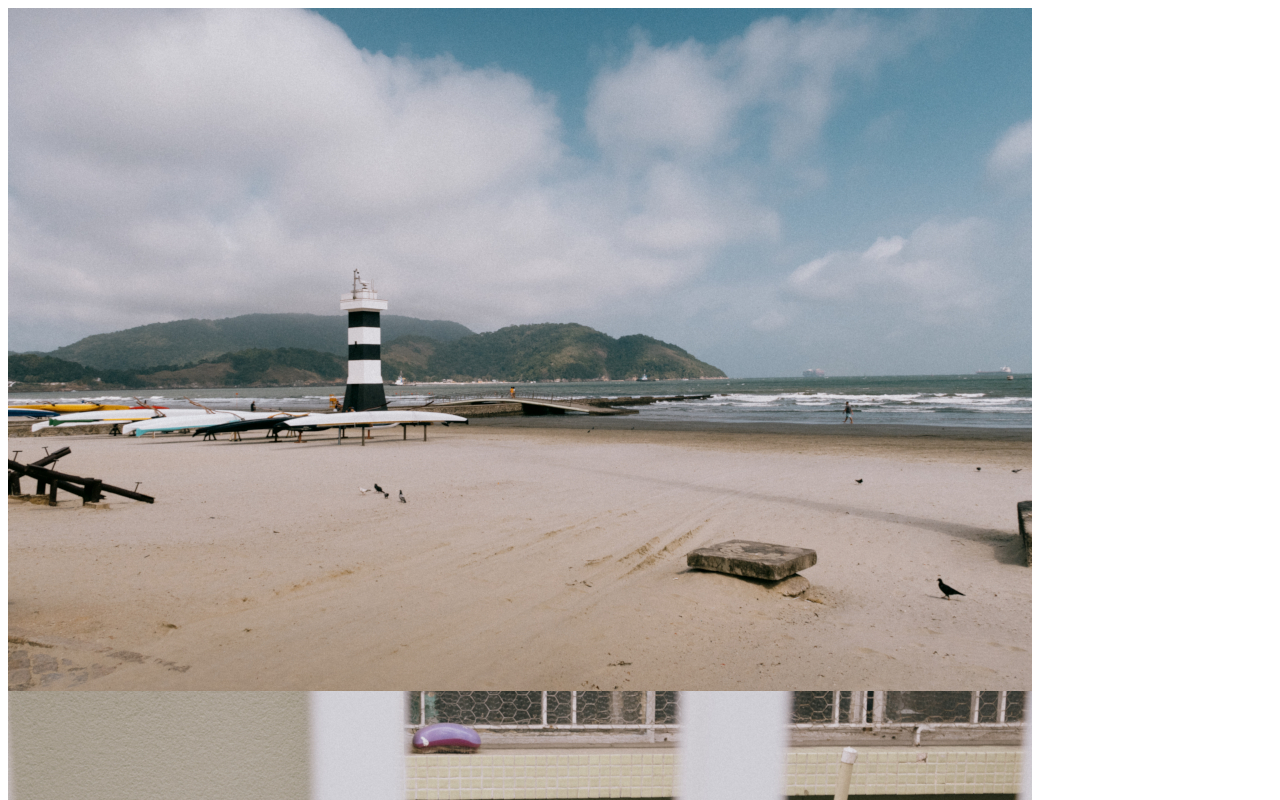
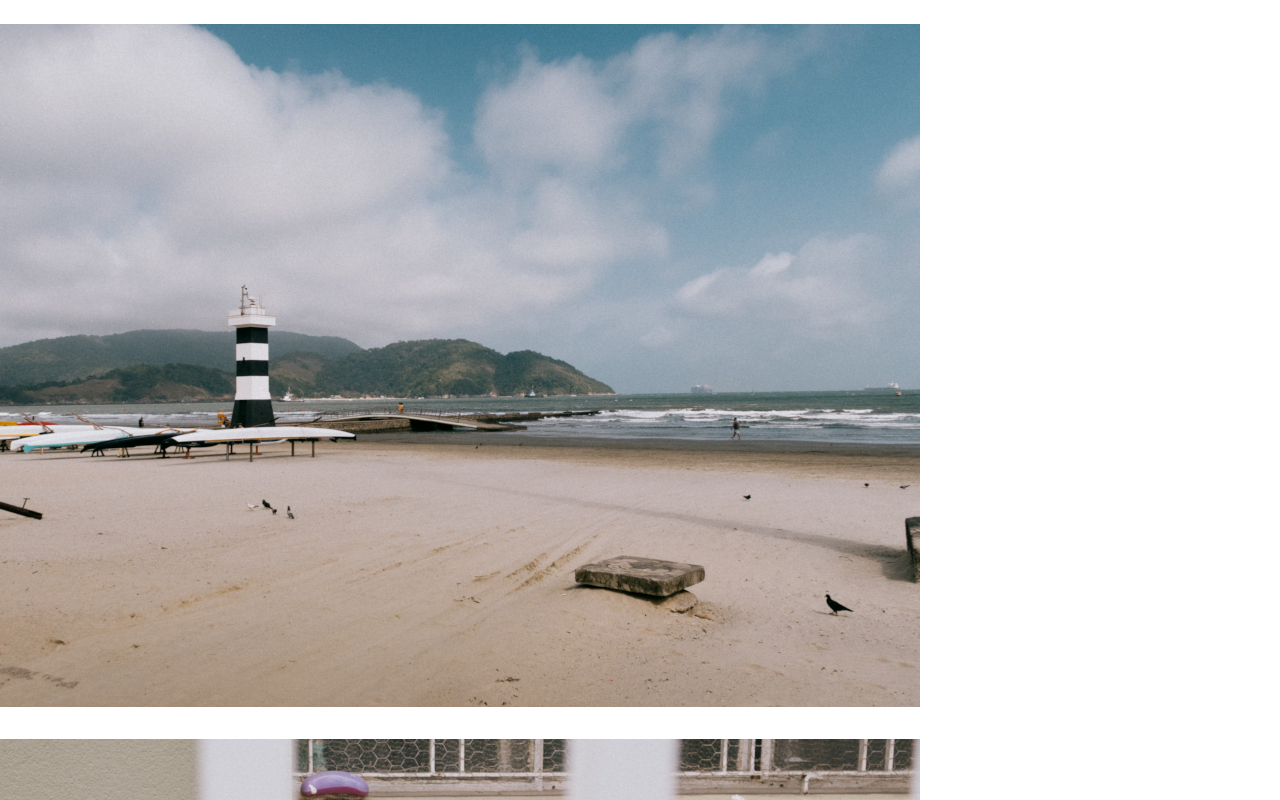
Before and after one commit to edenferreira/fotografia, a plain HTML site: page index.html in a window 1280 px wide. Shown: the top 800 px of the page. Drawn offline with Linux system fonts and the light colour scheme.

Commit message:
Trying to improve the style

```diff
--- a/index.html
+++ b/index.html
@@ -1,5 +1,18 @@
 <html>
-  <head><title>Eden Ferreira Fotografia</title></head>
+  <head>
+    <title>Eden Ferreira Fotografia</title>
+    <style>
+      body {
+        width: 100vh;
+        display: flex;
+        flex-direction: column;
+        align-items: center;
+      }
+      img {
+        margin: 16px;
+      }
+    </style>
+  </head>
   <body>
     <img width="1024" height="683" src="https://edenferreira.github.io/fotografia/public/santos_2023/Santos-1_1024_large_side_72_dpi.jpg"></img>
     <img width="1024" height="708" src="https://edenferreira.github.io/fotografia/public/santos_2023/Santos-2_1024_large_side_72_dpi.jpg"></img>
```
